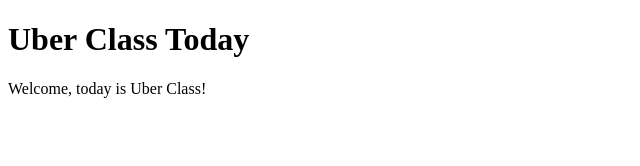
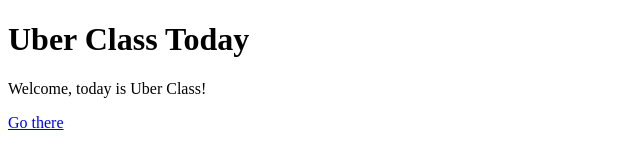
Before and after one commit to toussuber/toussuber.github.io, a plain HTML site: page index.html in a window 1280 px wide. Shown: the full height of the page, 0-640 px from the left. Drawn offline with Linux system fonts and the light colour scheme.

Commit message:
Add link to image page

```diff
--- a/index.html
+++ b/index.html
@@ -3,5 +3,6 @@
   <body>
     <h1>Uber Class Today</h1>
     <p>Welcome, today is Uber Class!</p>
+    <a href="/image.html">Go there</a>
   </body>
 </html>
```
